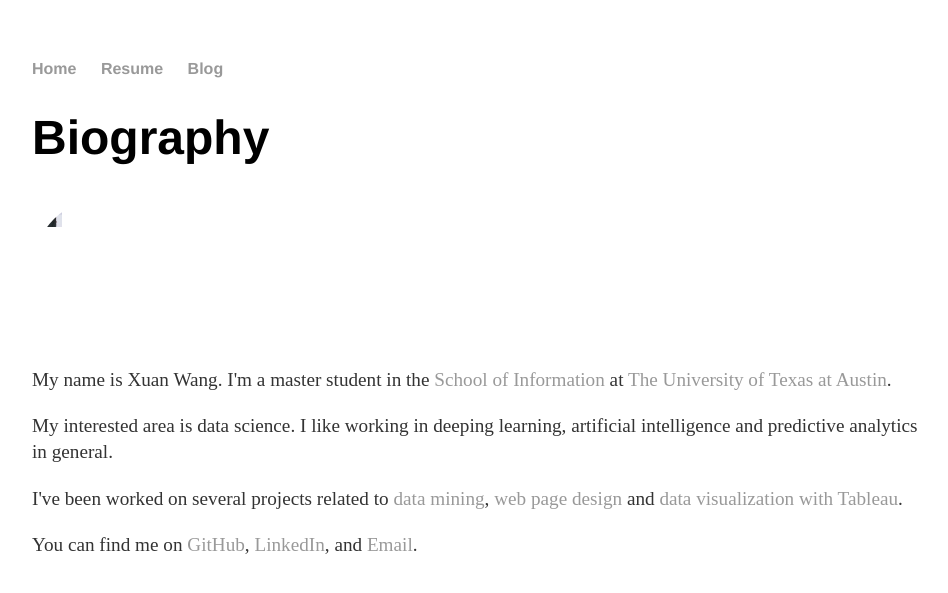
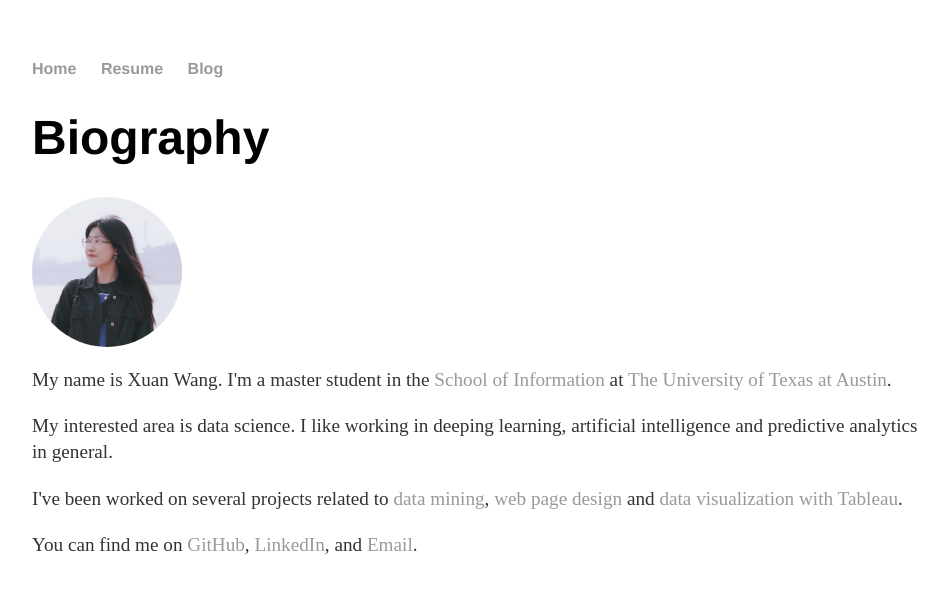
Before and after one commit to xxuanwang-zz/Portfolio, a Jekyll site: the page built from index.html, in a window 1280 px wide. Shown: the top 593 px of the page, without its empty margins (160-1108 px from the left). Built offline with Jekyll 4.4.1, drawn with Linux system fonts in a browser that asks for light colours.

Commit message:
Update index.html

```diff
--- a/index.html
+++ b/index.html
@@ -8,7 +8,7 @@ title: Xuan Wang
   </header>
   <section id="about">
     <div style="width:150px; height:150px; border-radius:50%; overflow:hidden;">
-      <img src="./img/me.jpg" width=20% height=20% max-width=100% max-height=100%/>
+      <img src="./img/me.jpg" style="width: 100%; height: auto;"/>
      </div>
     <p>
       My name is Xuan Wang. I'm a master student in the <a href="https://www.ischool.utexas.edu/">School of Information</a> at <a href="https://www.utexas.edu/">The University of Texas at Austin</a>.
```
